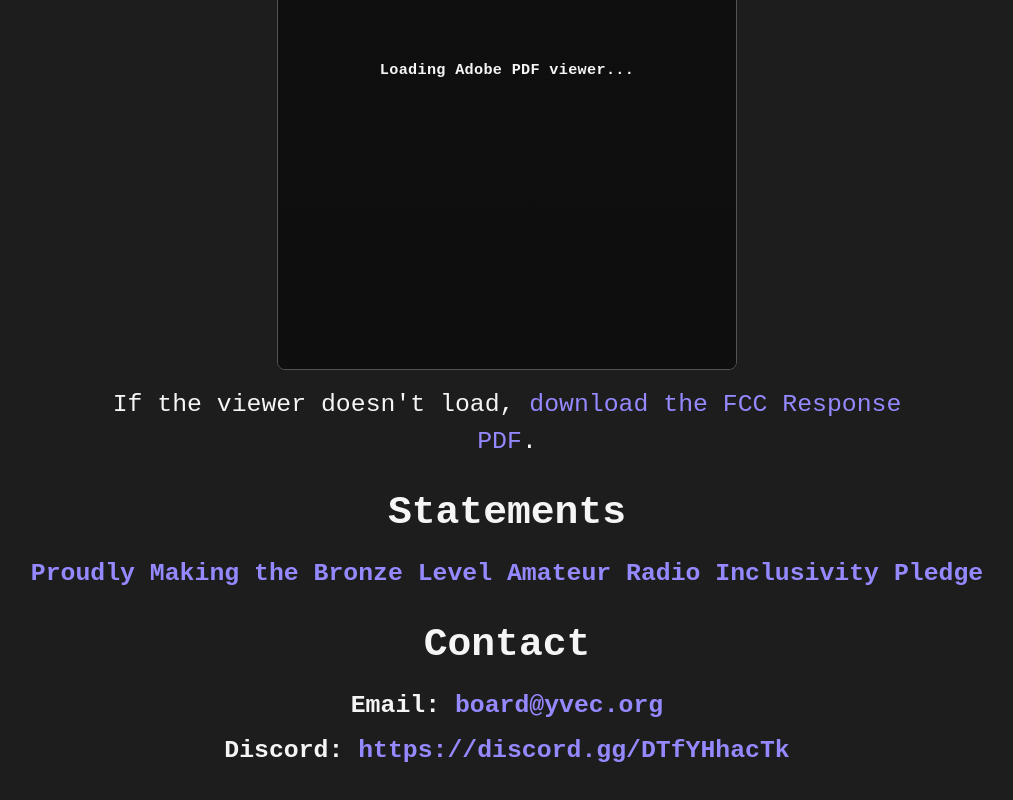
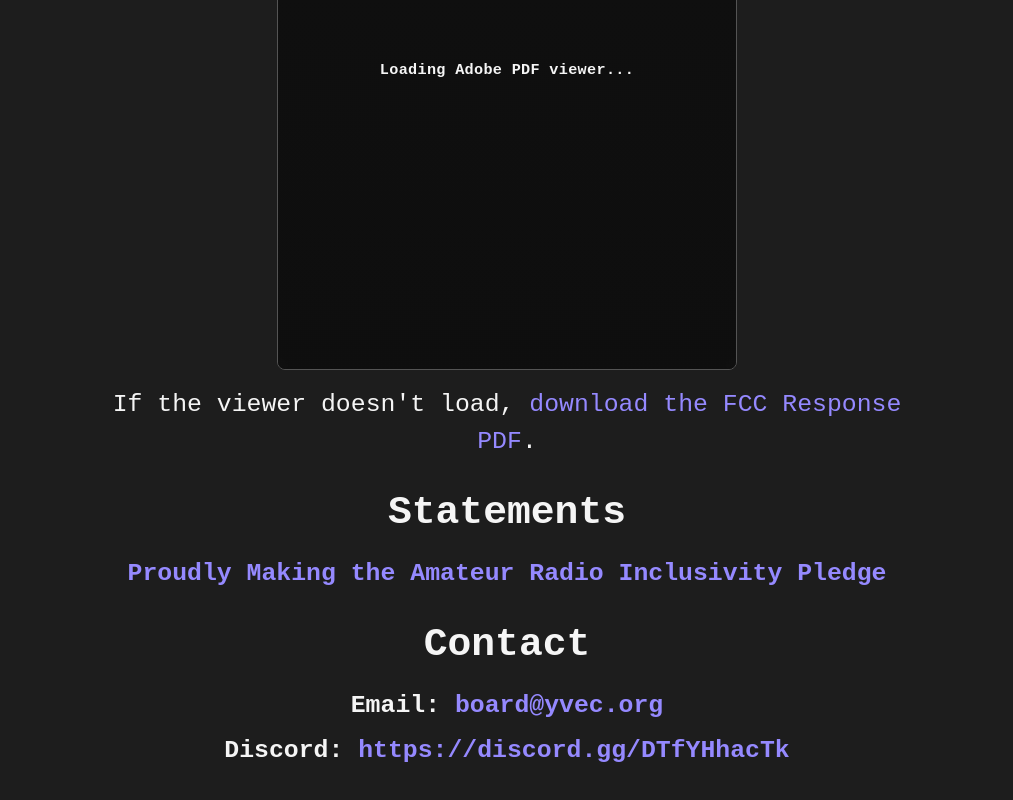
Before and after one commit to Young-Volunteer-Examiners-Club/yvec-website, a Next.js app: page / in a window 1280 px wide. Shown: the part 4469-5269 px from the top of the page, without its empty margins (133-1146 px from the left). Built offline with nearby package versions, Linux system fonts and the light colour scheme.

Commit message:
Update pledge description in page.tsx

```diff
--- a/app/page.tsx
+++ b/app/page.tsx
@@ -254,7 +254,7 @@ export default function Home() {
       <h1 className="section-title">Statements</h1>
       <p className="infobig">
         <a className="email" href="https://www.amateurradioinclusivitypledge.org">
-          Proudly Making the Bronze Level Amateur Radio Inclusivity Pledge
+          Proudly Making the Amateur Radio Inclusivity Pledge
         </a>
       </p>
 
```
